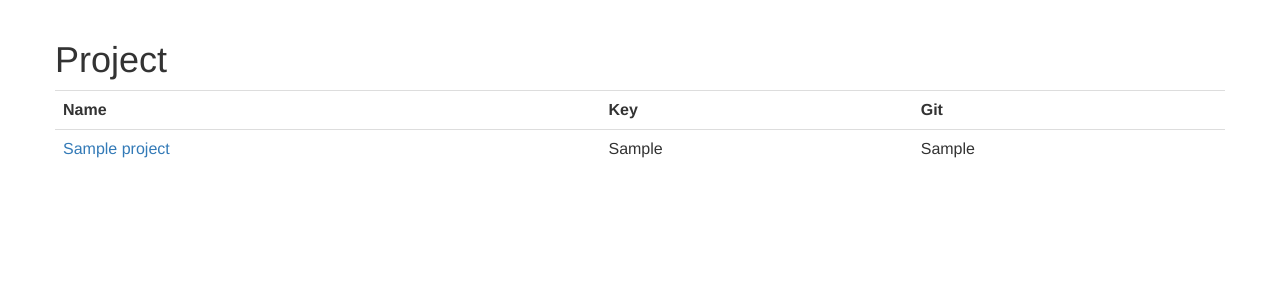
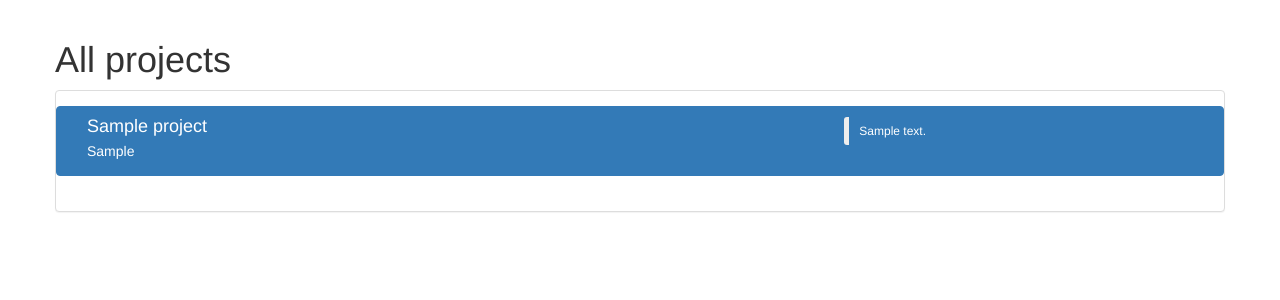
Before and after one commit to ftn-tim2/uks-project, a Django app: page /uks/project_list in a window 1280 px wide. Shown: the part 52-352 px from the top of the page. Run offline with Django 3.2, Linux system fonts and the light colour scheme; a user stored in the database is signed in; tables that the repository leaves empty hold one stand-in row (values such as "Sample post"); some libraries are stand-ins or nearby versions.

Commit message:
all projects list finished

```diff
--- a/src/uks/templates/uks/project_list.html
+++ b/src/uks/templates/uks/project_list.html
@@ -1,46 +1,34 @@
 {% extends "base.html" %}
 {% load bootstrap3 %}
 
-{% block breadcrumb-page %} Project List {% endblock breadcrumb-page %}
-
 {% block title %}
-<h1>Project</h1>
-{% endblock %} {% block content %}
-<table class="table">
-    <tr>
-        <th>Name</th>
-        <th>Key</th>
-        <th>Git</th>
-        {% if 'uks.change_project' in user.get_all_permissions %}
-        <th>Update</th>
-        {% endif %}
-        {% if 'uks.delete_project' in user.get_all_permissions %}
-        <th>Delete</th>
-        {% endif %}
-    </tr>
-
-    {% for project in object_list %}
-    <tr>
-        <td><a href="{% url 'uks:project_view' project.id %}">{{ project.name }}</a></td>
-        <td>{{ project.key }}</td>
-        <td>{{ project.git }}</td>
-        {% if 'uks.change_project' in user.get_all_permissions %}
-        <td><a class="lsf-icon" title="edit" href="{% url 'uks:project_edit' project.id %}">Update</a></td>
-        {% endif %}
-
-        {% if 'uks.delete_project' in user.get_all_permissions %}
-        <td><a class="lsf-icon" title="delete" href="{% url 'uks:project_delete' project.id %}">Delete</a></td>
-        {% endif %}
-
-    </tr>
-    <tr>
-
-
-        {% endfor %}
-
-        {% if 'uks.add_project' in user.get_all_permissions %}
-        <td><a class="lsf-icon" title="add" href="{% url 'uks:project_new' %}">New</a></td>
-        {% endif %}
-    </tr>
-</table>
+<h1>All projects</h1>
 {% endblock %}
+{% block content %}
+<div class="panel panel-default">
+    <div class="panel-body">
+        <div class="list-group">
+            {% for proj in object_list %}
+            <a href="/uks/project_view/{{proj.id}}" class="list-group-item active row"
+               style=" text-decoration:none !important;">
+                <div class="col-md-8">
+                    <h4 class="list-group-item-heading">{% bootstrap_icon "cloud" %} {{ proj.name }}</h4>
+                    <div>{{ proj.git }}</div>
+                </div>
+                <div class="col-md-4">
+                    <blockquote class="btn-sm">
+                        <div>
+                            {% if proj.description|length < 125 %}
+                            <div>{{ proj.description }}</div>
+                            {% else %}
+                            <div>{{ proj.description|slice:":125"|add:"..."}}</div>
+                            {% endif %}
+                        </div>
+                    </blockquote>
+                </div>
+            </a>
+            {% endfor %}
+        </div>
+    </div>
+</div>
+{% endblock %}
```
